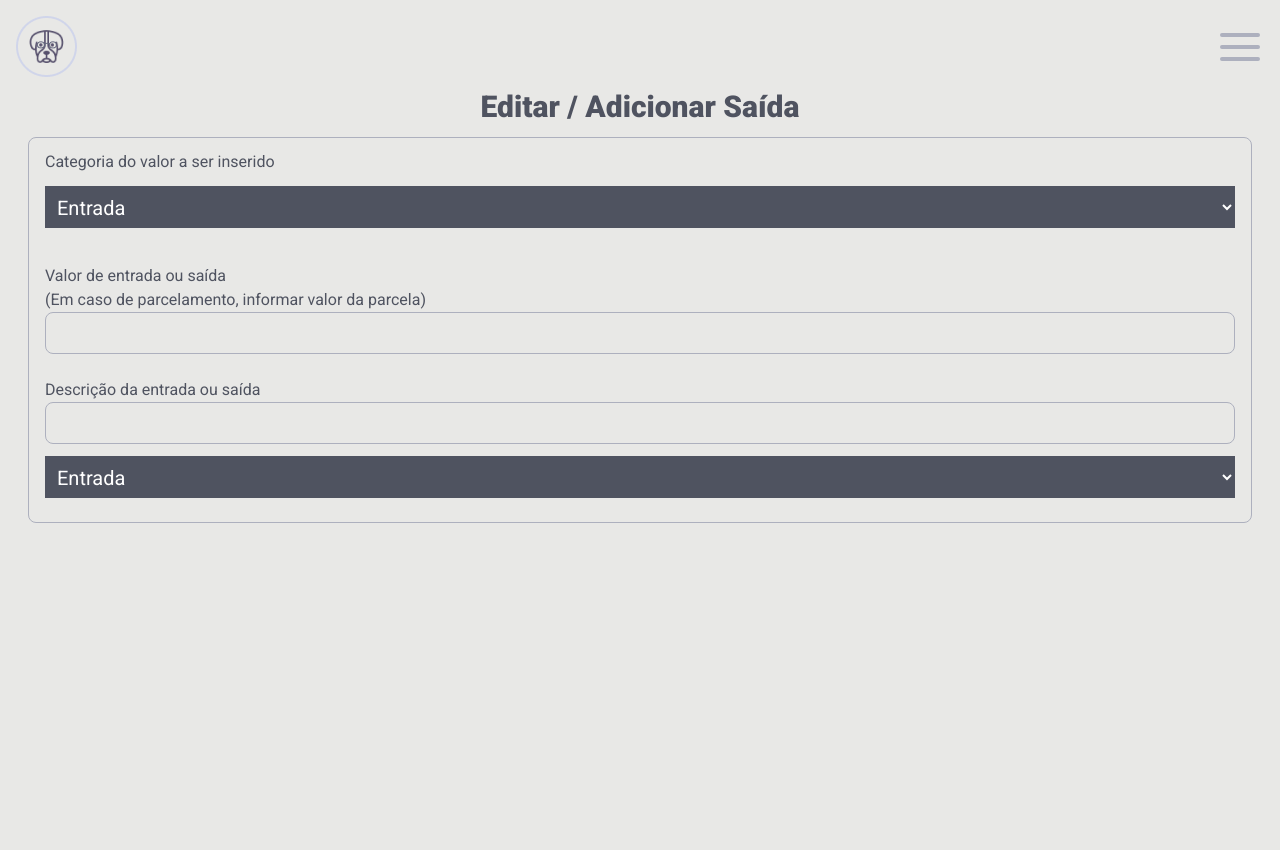
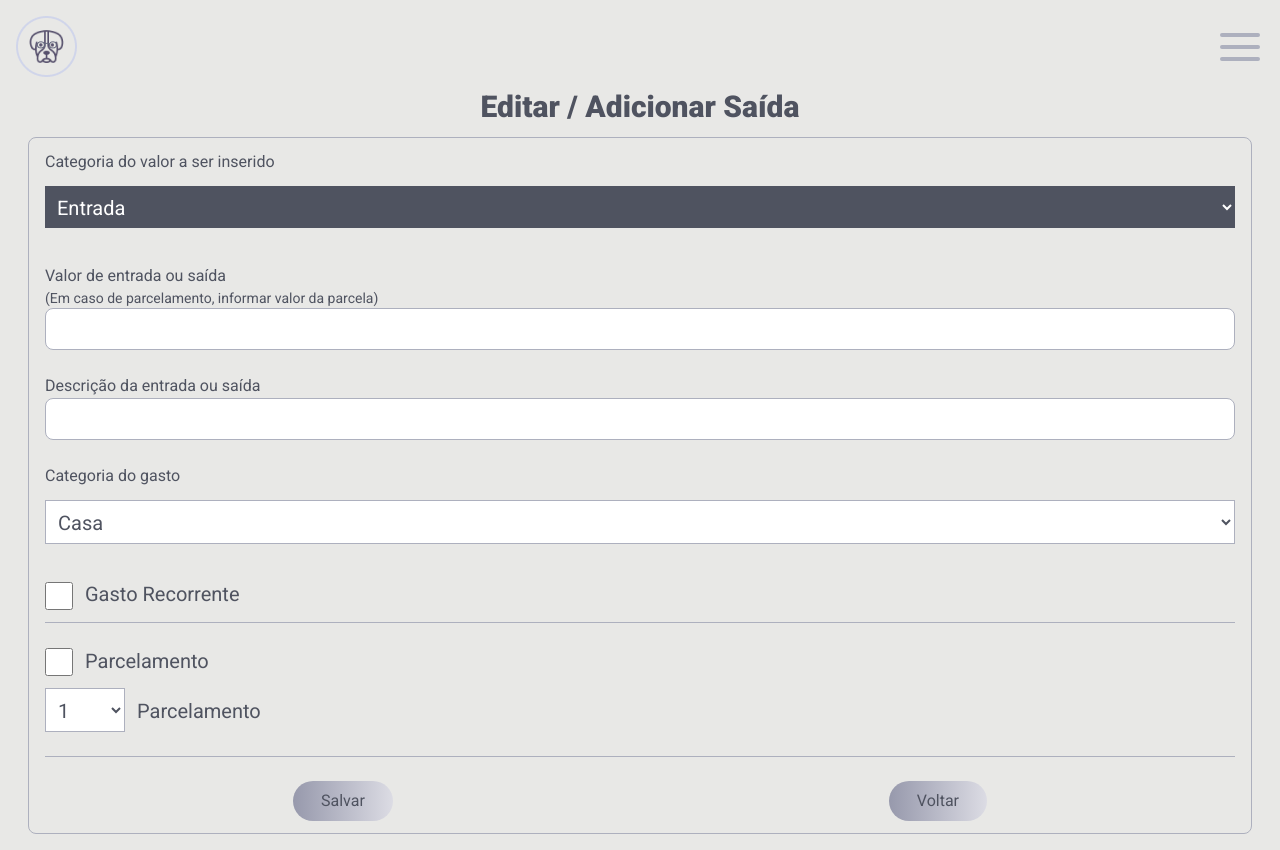
Before and after one commit to LanaGomes/buddy2, a React (Vite) app: page /addsaida in a window 1280 px wide. Before the commit the page ends 800 px from the top, so only its background shows below. Built offline with nearby package versions, Linux system fonts and the light colour scheme.

Commit message:
finalizando layout add Saida

```diff
--- a/src/pages/AddSaida.jsx
+++ b/src/pages/AddSaida.jsx
@@ -1,17 +1,30 @@
 import Tituloh2 from "../components/Tituloh2";
 import { BorderBasic } from "../components/Borders";
+import { GradientButton } from "../components/Buttons";
 
 function AddSaida() {
+  const generateParcelas = () => {
+    const options = [];
+    for (let i = 1; i <= 100; i++) {
+      options.push(
+        <option key={i} value={i} className="tw:bg-white tw:text-darkest-blue">
+          {i}
+        </option>
+      );
+    }
+    return options;
+  };
+
   return (
     <div>
       <header className="tw:my-3">
-        <Tituloh2 text="Editar / Adicionar Saída"></Tituloh2>
+        <Tituloh2 text="Editar / Adicionar Saída" />
       </header>
       <main className="tw:mx-3 ">
         <BorderBasic>
           <form className="tw:px-4 tw:py-3  tw:text-left">
             <div>
-              <label className=" tw:text-darkest-blue " htmlFor="tipoInput">
+              <label className="tw:text-darkest-blue" htmlFor="tipoInput">
                 Categoria do valor a ser inserido
               </label>
               <div>
@@ -19,7 +32,7 @@ function AddSaida() {
                   id="tipoInput"
                   name="tipoInput"
                   autoComplete="tipoInput-name"
-                  className=" tw:my-3 tw:bg-darkest-blue tw:text-white tw:p-2 tw:text-xl tw:w-full"
+                  className="tw:my-3 tw:bg-darkest-blue tw:text-white tw:p-2 tw:text-xl tw:w-full"
                 >
                   <option className="tw:bg-white tw:text-darkest-blue">
                     Entrada
@@ -29,38 +42,99 @@ function AddSaida() {
                   </option>
                 </select>
               </div>
-              <div className=" tw:mt-6">
-                <label className=" tw:text-darkest-blue " htmlFor="tipoInput">
-                  Valor de entrada ou saída <br /> (Em caso de parcelamento,
-                  informar valor da parcela)
+              <div className="tw:mt-6">
+                <label className="tw:text-darkest-blue" htmlFor="valorInput">
+                  <p>Valor de entrada ou saída</p>
+                  <p className="tw:text-sm">
+                    (Em caso de parcelamento, informar valor da parcela)
+                  </p>
                 </label>
-                <BorderBasic>
-                  <input className="tw:p-2" type="text"></input>
-                </BorderBasic>
+                <input
+                  className="tw:w-full tw:border-lightest-blue tw:border tw:rounded-lg tw:bg-white tw:text-darkest-blue tw:p-2"
+                  type="text"
+                  id="valorInput"
+                />
               </div>
-              <div className=" tw:mt-6">
-                <label className=" tw:text-darkest-blue " htmlFor="tipoInput">
+              <div className="tw:mt-6">
+                <label
+                  className="tw:text-darkest-blue"
+                  htmlFor="descricaoInput"
+                >
                   Descrição da entrada ou saída
                 </label>
-                <BorderBasic>
-                  <input className="tw:p-2" type="text"></input>
-                </BorderBasic>
+                <input
+                  className="tw:w-full tw:border-lightest-blue tw:border tw:rounded-lg tw:bg-white tw:text-darkest-blue tw:p-2"
+                  type="text"
+                  id="descricaoInput"
+                />
               </div>
             </div>
-            <div>
+            <div className="tw:mt-6">
+              <label className="tw:text-darkest-blue" htmlFor="categoriaSaida">
+                Categoria do gasto
+              </label>
               <select
-                id="tipoInput"
-                name="tipoInput"
-                autoComplete="tipoInput-name"
-                className=" tw:my-3 tw:bg-darkest-blue tw:text-white tw:p-2 tw:text-xl tw:w-full"
+                id="categoriaSaida"
+                name="categoriaSaida"
+                autoComplete="categoriaSaida-name"
+                className="tw:my-3 tw:bg-white tw:text-darkest-blue tw:border tw:border-lightest-blue tw:p-2 tw:text-xl tw:w-full"
               >
                 <option className="tw:bg-white tw:text-darkest-blue">
-                  Entrada
+                  Casa
                 </option>
                 <option className="tw:bg-white tw:text-darkest-blue">
-                  Saída
+                  Alimentação
+                </option>
+                <option className="tw:bg-white tw:text-darkest-blue">
+                  Parcelamento cartão de crédito
+                </option>
+                <option className="tw:bg-lightest-blue tw:text-white">
+                  Adicionar ou editar categoria(s)
                 </option>
               </select>
+              <div className="tw:text-xl tw:text-darkest-blue tw:pb-3 tw:pt-6 tw:border-b tw:border-lightest-blue">
+                <input
+                  className="tw:w-7 tw:h-7 tw:border tw:bg-white tw:align-middle"
+                  type="checkbox"
+                  id="gastoRecorrente"
+                  name="gastoRecorrente"
+                />
+                <label className="tw:ml-3" htmlFor="gastoRecorrente">
+                  Gasto Recorrente
+                </label>
+              </div>
+              <div className="tw:text-xl tw:text-darkest-blue tw:pb-3 tw:pt-6 tw:border-b tw:border-lightest-blue">
+                <input
+                  className="tw:w-7 tw:h-7 tw:border tw:bg-white tw:align-middle"
+                  type="checkbox"
+                  id="parcelamento"
+                  name="parcelamento"
+                />
+                <label className="tw:ml-3" htmlFor="parcelamento">
+                  Parcelamento
+                </label>
+                <div className="parcelas">
+                  <select
+                    id="parcelas"
+                    name="parcelas"
+                    autoComplete="parcelas-name"
+                    className="tw:my-3 tw:bg-white tw:text-darkest-blue tw:border tw:border-lightest-blue tw:p-2 tw:text-xl tw:w-20"
+                  >
+                    {generateParcelas()}
+                  </select>
+                  <label className="tw:ml-3" htmlFor="parcelas">
+                    Parcelamento
+                  </label>
+                </div>
+              </div>
+              <div className="tw:mt-6 tw:flex tw:justify-around">
+                <GradientButton className="tw:py-2 tw:px-7 ">
+                  Salvar
+                </GradientButton>
+                <GradientButton className="tw:py-2 tw:px-7 ">
+                  Voltar
+                </GradientButton>
+              </div>
             </div>
           </form>
         </BorderBasic>
@@ -68,4 +142,5 @@ function AddSaida() {
     </div>
   );
 }
+
 export default AddSaida;
```
